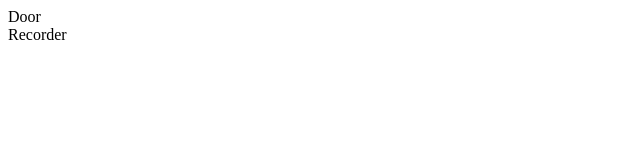
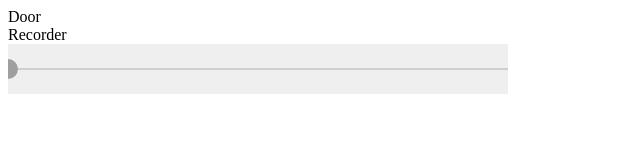
Before and after one commit to miniatureape/prohibition, a website: page index.html in a window 1280 px wide. Both pictures are taken after a click on the element "Recorder". Shown: the whole page, without its empty margins (0-640 px from the left). Drawn offline with Linux system fonts and the light colour scheme.

Commit message:
basic svg renderer and canvas renderer that Ill probably remove later

```diff
--- a/index.html
+++ b/index.html
@@ -1,9 +1,18 @@
+<!DOCTYPE html>
+<html lang="en">
+  <head>
+    <meta charset=UTF-8>
+    <title>Hello World!</title>
+  </head>
+  <body>
+
         <div id="door">Door</div>
         <div id="recorder">Recorder</div>
+        <div id="svg-mount"></div>
 
         <script type="module">
 
-import { Prohibition } from './prohibition.js'
+        import { Prohibition, createSVGRenderer } from './prohibition.js'
 
         let doorElem = document.getElementById('door');
         let recorderElem = document.getElementById('recorder');
@@ -11,20 +20,17 @@ let recorderElem = document.getElementById('recorder');
         let recorder = Prohibition.getRecorder(recorderElem);
         let door = Prohibition.getGuard(doorElem);
 
-function playKnock() {
-    console.log('knock')
-}
-
-recorder.listen('knock', playKnock)
+        let renderer = createSVGRenderer(document.getElementById('svg-mount'))
+        renderer.drawContainer();
 
         recorder.listen('recordDone', (knock) => {
+            renderer.drawKnock(knock)
             door.start()
-    door.listen('knock', playKnock)
             door.listen('guardDone', (result) => {
                 console.log('passed', door.test(recorder.getKnock()))
             })
         });
-
         recorder.start()
-
         </script>
+  </body>
+</html>
--- a/prohibition.js
+++ b/prohibition.js
@@ -1,4 +1,4 @@
-// change
+// head
 function getListenerName() {
     return 'ontouchend' in window ? 'touchend' : 'click'
 }
@@ -12,8 +12,9 @@ function total(prev, current) {
 }
 
 function normalize(seq) {
-    seq = seq.map(ts => ts - Math.min(...seq))
-    return seq.map(ts => ts / Math.max(...seq))
+    const min = Math.min(...seq)
+    const max = Math.max(...seq) - min
+    return seq.map(ts => (ts - min) / max)
 }
 
 function finishRecord() {
@@ -105,7 +106,6 @@ const Knocker = function(elem, opts = {}) {
 
             console.log('testing', maxDiff, this.maxThreshold, totalDiff, this.totalThreshold)
             return maxDiff < this.maxThreshold && totalDiff < this.totalThreshold;
-
         }
 
     }
@@ -114,12 +114,27 @@ const Knocker = function(elem, opts = {}) {
 
 export const Prohibition = {
 
+    /**
+     * Initialized with a dom element, this returns
+     * and object that can listen to knocks (`knock` event)
+     * and after a short wait will fire a `recordDone` event.
+     *
+     * It has a method `getKnock` that will return the knock
+     * as an array of a normalized timestamps.
+     */
     getRecorder: function (elem, opts) {
         let recorder = Knocker(elem, opts)
         recorder.setFinisher(finishRecord.bind(recorder))
         return recorder
     },
 
+    /**
+     * Initialized with a dom element, this returns
+     * and object that can listen to knocks (`knock` event)
+     * and after a short wait will fire a `guardDone` event.
+     *
+     * It has a test event that can test a knock.
+     */
     getGuard: function(elem, opts) {
         let guard = Knocker(elem, opts)
         guard.setFinisher(finishGuard.bind(guard))
@@ -127,3 +142,156 @@ export const Prohibition = {
     },
 
 }
+
+export const createSVGRenderer = function(mount, options) {
+
+    return {
+
+        options: Object.assign({
+            width: 500,
+            height: 50,
+            horizontalPadding: 20,
+            knockHeight: 10,
+            knockWidth: 20,
+            bgColor: "#EFEFEF",
+            fgColor: "#AFAFAF",
+            knockColor: "#9F9F9F",
+        }, options),
+
+        knock: [],
+
+        element: function(name, attrs) {
+            let elem = document.createElementNS('http://www.w3.org/2000/svg', name)
+            for (const [key, value] of Object.entries(attrs)) {
+                elem.setAttribute(key, value)
+            }
+            return elem;
+        },
+
+        drawContainer: function() {
+            this.svg = this.element('svg', {
+                viewbox: `0 0 ${this.options.width} ${this.options.height}`,
+                height: this.options.height,
+                width: this.options.width,
+            });
+            mount.appendChild(this.svg);
+            this.drawSurface()
+            this.drawSpline()
+        },
+
+        drawKnock: function(knock) {
+            if (knock.length && knock[knock.length - 1] > 1) {
+                knock = normalize(knock)
+            }
+            const padding = this.options.horizontalPadding
+            const effectiveWidth = this.options.width - (padding * 2)
+            knock.forEach((timestamp) => {
+                let x = padding + (effectiveWidth * timestamp)
+                let circle = this.element('circle', {
+                    cx: x,
+                    cy: this.options.height / 2,
+                    r: 10,
+                    fill: this.options.knockColor
+                })
+                circle.appendChild(this.element('animate', {
+                    attributeName: 'r',
+                    values: `0; ${this.options.knockHeight * 1.5}; ${this.options.knockHeight}`,
+                    keyTimes: "0; .25; 1",
+                    dur: '300ms',
+                    repeatCount: 1,
+                    begin: 0,
+                }));
+                this.svg.append(circle);
+            });
+        },
+
+        drawSpline: function() {
+            this.svg.append(this.element('line', {
+                x1: 0,
+                x2: this.options.width,
+                y1: this.options.height / 2,
+                y2: this.options.height / 2,
+                stroke: this.options.fgColor,
+            }));
+        },
+
+        drawSurface: function() {
+            this.svg.append(this.element('rect', {
+                height: this.options.height,
+                width: this.options.width,
+                fill: this.options.bgColor,
+            }))
+        }
+    }
+}
+
+export const CanvasRenderer = {
+
+    options: {
+        width: 500,
+        height: 50,
+        horizontalPadding: 20,
+        knockHeight: 10,
+        knockWidth: 20,
+        bgColor: "#EFEFEF",
+        fgColor: "#AFAFAF",
+        knockColor: "#9F9F9F",
+    },
+
+    circle: function(canvas, x, y, rad) {
+        canvas.beginPath()
+        canvas.arc(x, y, rad, 0, 2 * Math.PI)
+        canvas.fill()
+    },
+
+    render: function(knock, canvas, options) {
+        this.options = Object.assign(this.options, options || {})
+        this.clearCanvas(canvas || this.createCanvas(options))
+        this.drawSpine(canvas)
+        this.drawKnock(canvas, knock)
+    },
+
+    createCanvas: function() {
+        let canvas = document.createElement('canvas');
+        canvas.setAttribute('context', '2d');
+        return canvas.getContext('2d');
+    },
+
+    clearCanvas: function(canvas) {
+        canvas.save()
+        canvas.canvas.setAttribute('width', this.options.width);
+        canvas.canvas.setAttribute('height', this.options.height);
+        canvas.fillStyle = this.options.bgColor;
+        canvas.fillRect(0, 0, this.options.width, this.options.height);
+        canvas.restore()
+        return canvas;
+    },
+
+    drawSpine: function(canvas) {
+        const halfKnock = this.options.knockWidth / 2;
+        canvas.save()
+        canvas.strokeStyle = this.options.fgColor;
+        canvas.moveTo(0, this.options.height / 2);
+        canvas.lineTo(this.options.width, this.options.height / 2);
+        canvas.stroke();
+        canvas.restore()
+    },
+
+    drawKnock: function(canvas, knock) {
+        // If its not already normalized, normalize it.
+        if (knock.length && knock[knock.length - 1] > 1) {
+            knock = normalize(knock)
+        }
+        const halfKnock = this.options.knockWidth / 2;
+        canvas.save()
+        canvas.fillStyle = this.options.knockColor
+        const padding = this.options.horizontalPadding
+        const effectiveWidth = this.options.width - (padding * 2)
+        knock.forEach((timestamp) => {
+            let x = padding + (effectiveWidth * timestamp)
+            this.circle(canvas, x, this.options.height / 2, this.options.knockHeight)
+        });
+        canvas.restore()
+    }
+
+}
```
Lines whose indentation alone changed are shown as unchanged.
